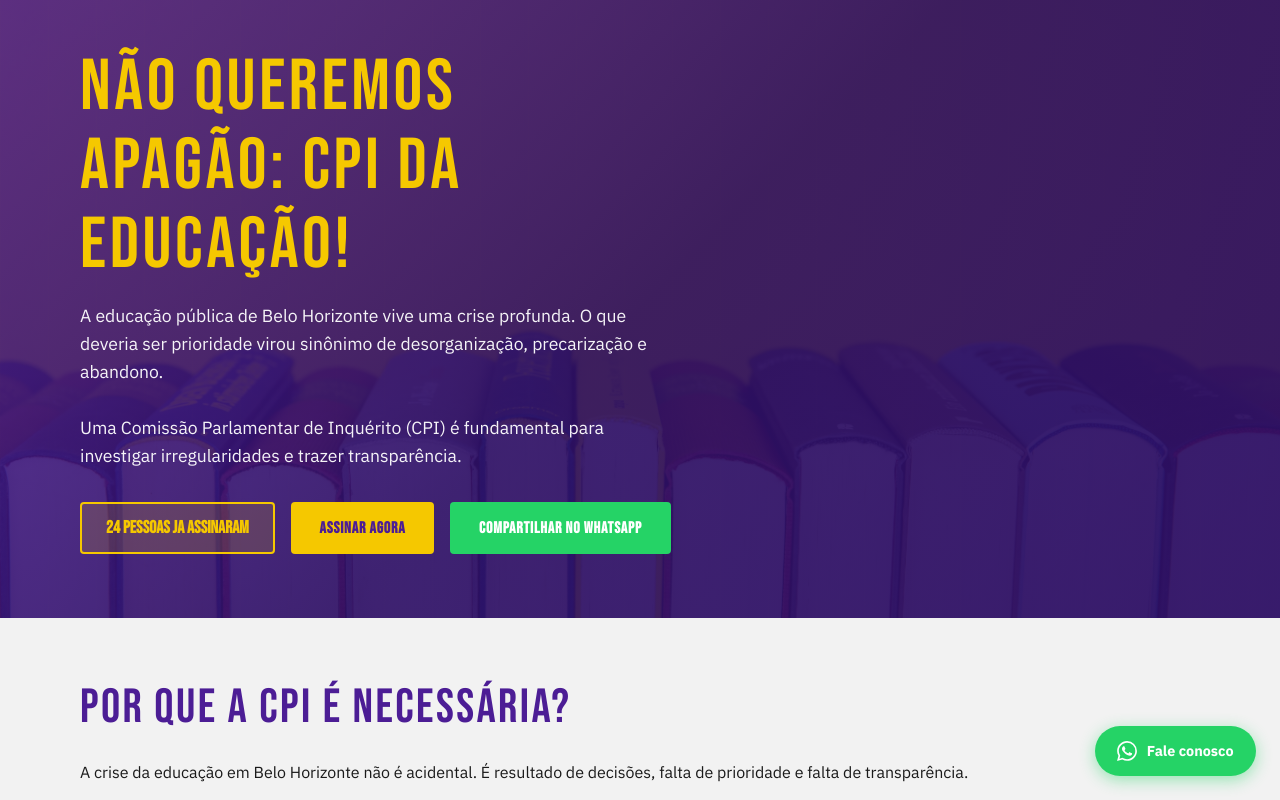
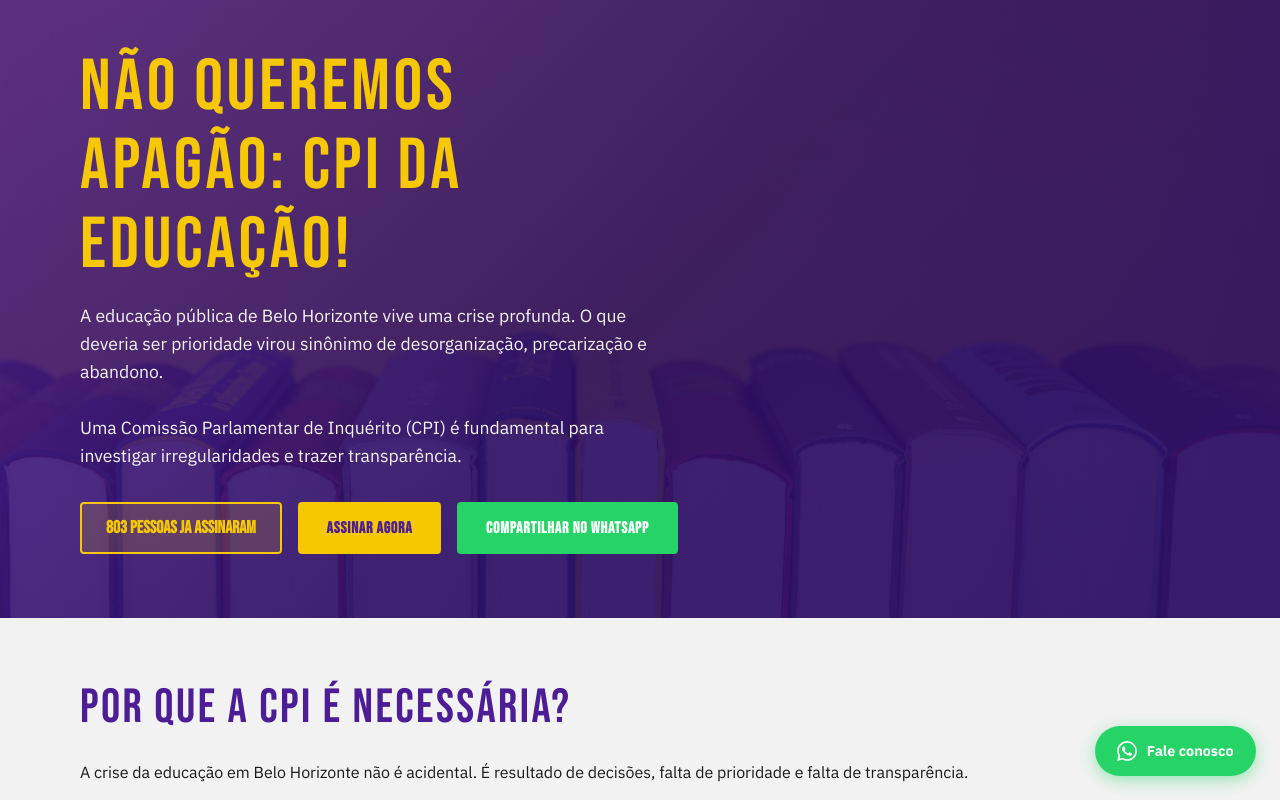
Before and after one commit to luqmarqs/landing-cpi-iza, a React (Vite) app: page / in a window 1280 px wide. Shown: the top 800 px of the page. Built offline with nearby package versions, Linux system fonts and the light colour scheme; no server answers.

Commit message:
ajuste contador

```diff
--- a/src/pages/Home.jsx
+++ b/src/pages/Home.jsx
@@ -7,7 +7,7 @@ import Footer from '../components/Footer'
 import landingConfig from '../config/landingConfig'
 
 function Home() {
-  const [assinaturas, setAssinaturas] = useState(0)
+  const [assinaturas, setAssinaturas] = useState(400)
   const [target, setTarget] = useState(null)
   const [showPrivacy, setShowPrivacy] = useState(false)
 
@@ -25,9 +25,10 @@ function Home() {
             done = true
             return target
           }
-          return prev + Math.ceil((target - prev) / 25)
+          const incremento = Math.max(4, Math.round((target - prev) * 0.18))
+          return Math.min(prev + incremento, target)
         }
-        contador += 0.03
+        contador += 0.5
         return Math.floor(contador)
       })
 
```
